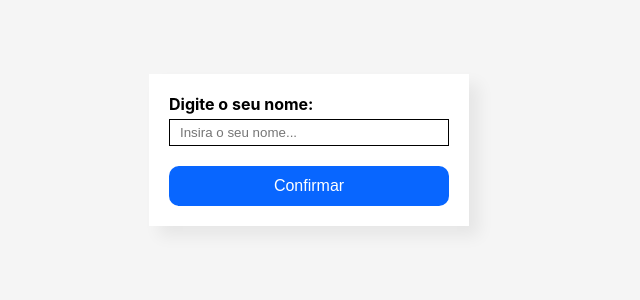
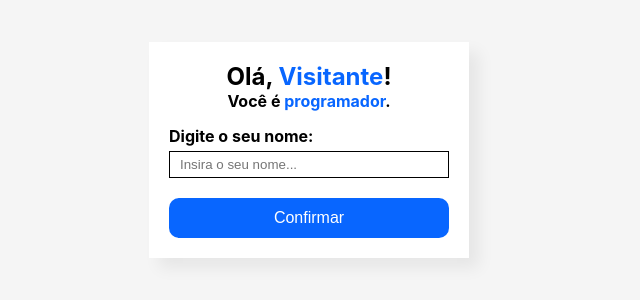
Before and after one commit to Joa0Gustav0/ReactJS, a React (Create React App) app in the folder ex002/: page / in a window 1280 px wide. Shown: the part 250-550 px from the top of the page, without its empty margins (331-971 px from the left). Built offline with nearby package versions, Linux system fonts and the light colour scheme.

Commit message:
📚 Studying React | Props

```diff
--- a/ex002/src/App.css
+++ b/ex002/src/App.css
@@ -31,6 +31,20 @@ body{
   gap: 5px;
   margin-bottom: 20px;
 }
+.welcome-title{
+  width: 100%;
+  font-size: 1.5rem;
+  text-align: center;
+}
+span{
+  color: #0866FF;
+}
+.job-text{
+  width: 100%;
+  font-size: 1rem;
+  text-align: center;
+  margin-bottom: 15px;
+}
 .input-label > h1{
   font-size: 1em;
 }
--- a/ex002/src/App.js
+++ b/ex002/src/App.js
@@ -1,10 +1,12 @@
 import './App.css';
 import DefaultInput from './components/DefaultInput';
 import SubmitButton from './components/SubmitButton';
+import DisplayName from './components/DisplayName';
 
 function App() {
   return (
     <div className = "container">
+      <DisplayName job="programador"/>
       <DefaultInput />
       <SubmitButton />
     </div>
--- /dev/null
+++ b/ex002/src/components/DisplayName.jsx
@@ -0,0 +1,8 @@
+export default function DisplayName(props){
+    return(
+        <div>
+            <h1 className="welcome-title">Olá, <span>{props.name ?? "Visitante"}</span>!</h1>
+            <h2 className="job-text">Você é <span>{props.job}</span>.</h2>
+        </div>
+    )
+}
```
